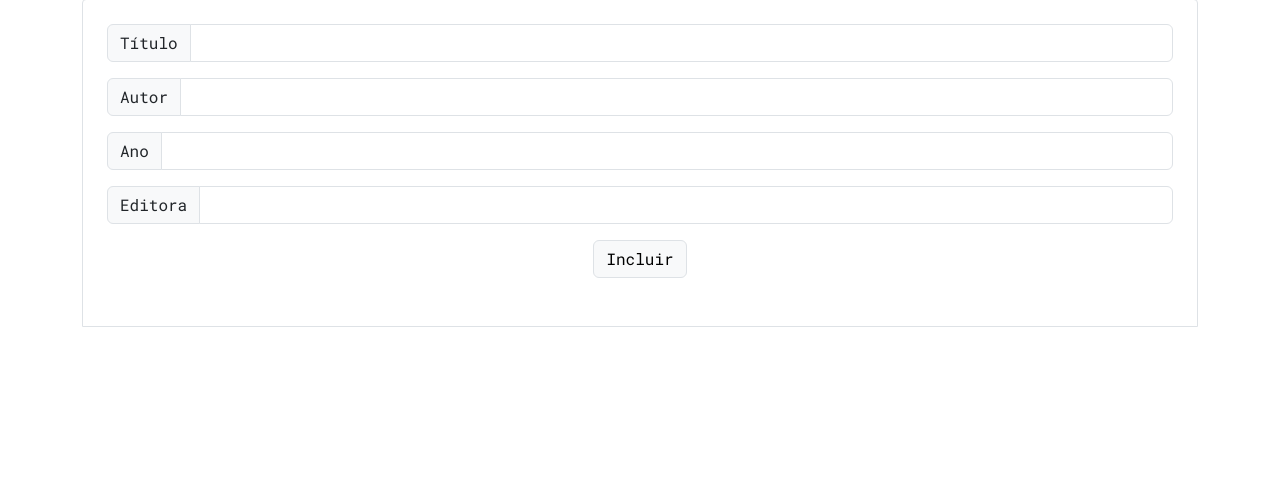
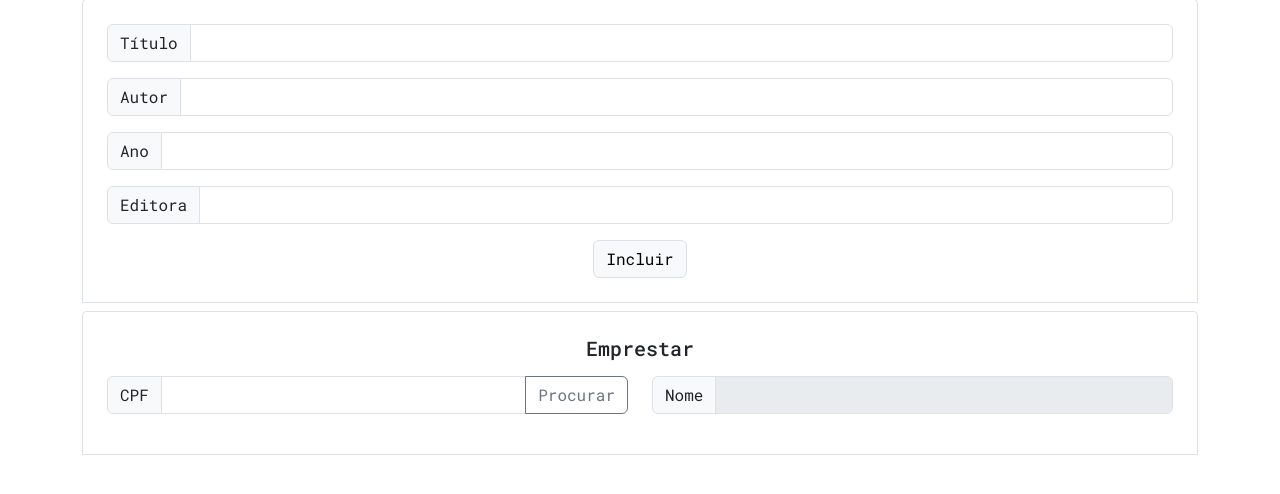
Before and after one commit to CaioXavier89/Urubooks, a Flask app: page /acervo/incluir in a window 1280 px wide. Shown: the part 152-646 px from the top of the page. Run offline with Flask 3, Linux system fonts and the light colour scheme; a user stored in the database is signed in; some libraries are stand-ins or nearby versions.

Commit message:
Add opção de emprestar durante cadastro da obra

```diff
--- a/app.py
+++ b/app.py
@@ -2,7 +2,7 @@ import os
 
 from cs50 import SQL
 from datetime import date, timedelta
-from flask import Flask, flash, redirect, render_template, request, session, url_for
+from flask import Flask, flash, redirect, render_template, request, session, jsonify
 from flask_session import Session
 from werkzeug.security import check_password_hash, generate_password_hash
 import ast
@@ -144,9 +144,10 @@ def acervo():
 def acervo_editar():
     if request.method == "POST":
         # handles arquivamento do banco de dados
-        if archive_request := request.form.get('delete-id'):
-            db.execute("UPDATE acervo SET status = 'ARQUIVADO' WHERE id = ?", archive_request)
-            flash("Status da obra atualizado com sucesso", "warning")
+        if delete_request := request.form.get('delete-id'):
+            db.execute("DELETE FROM emprestimos WHERE obra_id = ?", delete_request)
+            db.execute("DELETE FROM acervo WHERE id = ?", delete_request)
+            flash("Obra removida do banco de dados.", "warning")
             return redirect("/acervo")
 
         previous_data = ast.literal_eval(request.form.get("previous_data"))
@@ -174,8 +175,7 @@ def acervo_editar():
         edited_book = db.execute("SELECT * FROM acervo WHERE id = ?", obra_id)
 
         emprestimos = db.execute(
-            "SELECT * FROM contatos JOIN emprestimos on contatos.cpf = emprestimos.contato_cpf WHERE contatos.cpf IN \
-            (SELECT contato_cpf FROM emprestimos WHERE obra_id = ?)", obra_id
+            "SELECT * FROM emprestimos JOIN contatos ON emprestimos.contato_cpf = contatos.cpf WHERE emprestimos.obra_id = ?", obra_id
             )
 
         for row in emprestimos:
@@ -202,15 +202,24 @@ def acervo_incluir():
         editora = request.form.get('editora')
         ano = request.form.get('ano')
 
-        if db.execute('SELECT * FROM acervo WHERE titulo = ?, autor = ?, editora = ?, ano = ?', titulo, autor, editora, ano):
+        if len(db.execute('SELECT * FROM acervo WHERE titulo = ? AND autor = ? AND editora = ? AND ano = ?', titulo, autor, editora, ano)) != 0:
             flash("Esse livro já existe no acervo", "warning")
             return render_template("acervo/incluir.html")
 
         db.execute('INSERT INTO acervo (titulo, autor, editora, ano, status) VALUES (?, ?, ?, ?, "DISPONIVEL")', titulo, autor, editora, ano)
+        obra_id = db.execute("SELECT last_insert_rowid()")[0]["last_insert_rowid()"]
         flash("Livro cadastrado", "success")
+
+        if cpf := request.form.get("user-id"):
+            prazo = request.form.get("prazo")
+            fazer_emprestimo(obra_id, cpf, prazo)
+            flash("Empréstimo cadastrado", "success")
+
         return redirect("/acervo")
+
     else:
-        return render_template("acervo/incluir.html")
+        prazo_default = HOJE + timedelta(days=PRAZO_ASSINATURA_DEFAULT)
+        return render_template("acervo/incluir.html", hoje=HOJE, prazo_default=prazo_default)
 
 
 @app.route("/assinatura", methods=["POST"])
@@ -224,7 +233,27 @@ def assinatura():
     plano = request.form.get("plano")
     prazo = request.form.get("prazo")
 
-    return fazer_assinatura(contato_cpf, plano, prazo)
+    if fazer_assinatura(contato_cpf, plano, prazo) == True:
+        flash("Assinatura feita com sucesso.", "success")
+        return redirect("/")
+
+
+@app.route("/cpf-search")
+def cpf_search():
+    cpf = request.args.get("cpf")
+    usuario = {
+        "nome":"",
+        "cpf":"",
+    }
+
+    if query := db.execute("SELECT * FROM contatos WHERE cpf = ?", cpf):
+        usuario = query[0]
+        if len(db.execute("SELECT * FROM assinaturas WHERE contato_cpf = ? AND status = 'ATIVA'", cpf)) != 0:
+            usuario["assinante"] = "true"
+        else:
+            usuario["assinante"] = "false"
+
+    return jsonify(usuario)
 
 
 @app.route("/devolver", methods=["POST"])
@@ -256,8 +285,7 @@ def emprestar():
         contato_cpf = request.form.get("user-id")
         prazo = request.form.get("prazo")
 
-        db.execute("INSERT INTO emprestimos (obra_id, contato_cpf, data, prazo) VALUES (?, ?, ?, ?)", obra_id, contato_cpf, HOJE, prazo)
-        db.execute("UPDATE acervo SET status = 'EMPRESTADO' WHERE id = ?", obra_id)
+        fazer_emprestimo(obra_id, contato_cpf, prazo)
 
         flash('Empréstimo cadastrado', 'success')
         return redirect('/')
@@ -276,11 +304,8 @@ def emprestar():
         contato_cpf = request.args.get("user-id")
         if usuario := db.execute("SELECT * FROM contatos WHERE cpf = ?", contato_cpf):
             usuario = usuario[0]
-            assinaturas = db.execute("SELECT * FROM assinaturas WHERE contato_cpf = ?", contato_cpf)
-            for a in assinaturas:
-                if a["status"] == "ATIVA":
+            if len(db.execute("SELECT * FROM assinaturas WHERE contato_cpf = ? AND status = 'ATIVA'", contato_cpf)) != 0:
                     usuario["assinante"] = "true"
-                    break
             else:
                 usuario["assinante"] = "false"
 
@@ -482,21 +507,31 @@ def usuarios_detalhes():
         return render_template("usuarios/detalhes.html", contato=contato, emprestimos=emprestimos, hoje=HOJE.isoformat(), prazo_default=prazo_default, plano_default=PLANO_ASSINATURA_DEFAULT, assinaturas=assinaturas)
 
 # FUNÇÕES
+def fazer_emprestimo(id, cpf, prazo):
+    if validate_iso(prazo) == True:
+        db.execute("INSERT INTO emprestimos (obra_id, contato_cpf, data, prazo) VALUES (?, ?, ?, ?)", id, cpf, HOJE.isoformat(), prazo)
+        db.execute("UPDATE acervo SET status = 'EMPRESTADO' WHERE id = ?", id)
+        return True
+
 
 def fazer_assinatura(cpf, plano, prazo):
+    if validate_iso(prazo) == True:
+        if len(db.execute("SELECT * FROM assinaturas WHERE contato_cpf = ? AND status = 'ATIVA'", cpf)) == 0:
+            db.execute("INSERT INTO assinaturas (contato_cpf, data, plano, prazo, status) VALUES (?, ?, ?, ?, 'ATIVA')", cpf, HOJE.isoformat(), plano, prazo)
+            return True
+        else:
+            flash("O usuário já possui uma assinatura ativa.", "danger")
+            return redirect("/")
+
+
+def validate_iso(prazo):
     try:
         date.fromisoformat(prazo)
     except ValueError:
         flash("Formato inválido. Utilize: AAAA-MM-DD.", "danger")
         return redirect("/")
-
-    if len(db.execute("SELECT * FROM assinaturas WHERE contato_cpf = ? AND status = 'ATIVA'", cpf)) == 0:
-        db.execute("INSERT INTO assinaturas (contato_cpf, data, plano, prazo, status) VALUES (?, ?, ?, ?, 'ATIVA')", cpf, HOJE.isoformat(), plano, prazo)
-        flash("Assinatura feita com sucesso.", "success")
-        return redirect("/")
     else:
-        flash("O usuário já possui uma assinatura ativa.", "danger")
-        return redirect("/")
+        return True
 
 
 if __name__ == '__main__':
--- a/templates/acervo/editar.html
+++ b/templates/acervo/editar.html
@@ -72,7 +72,6 @@
                     <td>{{ emprestimo.cpf }}</td>
                     <td>{{ emprestimo.nome }}</td>
                     <td>{{ emprestimo.data }}</td>
-                    <td>{{ emprestimo.prazo }}</td>
                     {% if emprestimo.atrasado == "true" %}
                         <td style="color:red"><b>{{ emprestimo.prazo }}<b></td>
                     {% else %}
--- a/templates/acervo/incluir.html
+++ b/templates/acervo/incluir.html
@@ -7,15 +7,17 @@
 {% block main %}
 <h3 class='mb-3'>Incluir livro</h3>
 
+<form id="incluir" action="/acervo/incluir" method="post">
+    <input type="hidden" name="user-id" id="user-id" value="">
     <div class="input-group-container">
-    <form id="incluir" action="/incluir" method="post">
+
             <div class="input-group mb-3">
                 <span class="input-group-text">Título</span>
-            <input name="titulo" type="text" class="form-control" autocomplete="off">
+                <input name="titulo" type="text" class="form-control" autocomplete="off" required>
             </div>
             <div class="input-group mb-3">
                 <span class="input-group-text">Autor</span>
-            <input name="autor" type="text" class="form-control" autocomplete="off">
+                <input name="autor" type="text" class="form-control" autocomplete="off" required>
             </div>
             <div class="input-group mb-3">
                 <span class="input-group-text">Ano</span>
@@ -25,7 +27,74 @@
                 <span class="input-group-text">Editora</span>
                 <input name="editora" type="text" class="form-control" autocomplete="off">
             </div>
-        <button type='submit' class="btn btn-light btn-border mb-4">Incluir</button>
+            <button id="incluir-btn" type='submit' class="btn btn-light btn-border">Incluir</button>
+    </div>
+    <div class="input-group-container mt-2">
+        <h5 class='mb-3'>Emprestar</h5>
+        <div class="row">
+            <div class="col-lg-6">
+                <div class="input-group mb-3">
+                    <span class="input-group-text">CPF</span>
+                    <input id="search" name="cpf" type="text" class="form-control" autocomplete="on">
+                    <div class="btn btn-outline-secondary" onclick="searchCpf()" id="button-addon2">Procurar</div>
+                </div>
                 </form>
             </div>
+            <div class="col-lg-6">
+                <div class="input-group mb-3">
+                    <span class="input-group-text">Nome</span>
+                    <div id="nome" class="form-control" style="text-align: left; background-color: #e9ecef;"></div>
+                </div>
+            </div>
+        </div>
+        <div id="ass-confirm" style="display:none">
+            <h5 class='mb-3'>Duração</h5>
+            <div class="row justify-content-md-center">
+                <div class="col-auto">
+                    <div class="input-group mb-3">
+                        <span class="input-group-text">Data</span>
+                        <input name="data" type="text" class="form-control" autocomplete="off" value="{{ hoje }}" disabled>
+                    </div>
+                </div>
+                <div class="col-auto">
+                    <div class="input-group mb-3">
+                        <span class="input-group-text">Prazo</span>
+                        <input name="prazo" type="text" class="form-control" autocomplete="off" value="{{ prazo_default }}">
+                    </div>
+                </div>
+            </div>
+            <div class="container">
+                <button type="submit" class="btn btn-light btn-border">Incluir livro e emprestar</button>
+            </div>
+
+        </div>
+    </div>
+</form>
+
+<script>
+    function showWarningAss() {
+        var result = confirm("O usuário não é assinante. Emprestar assim mesmo?");
+        return result;
+    }
+</script>
+<script>
+    async function searchCpf() {
+        let search = document.getElementById("search");
+        let response = await fetch('/cpf-search?cpf=' + search.value);
+        let user = await response.json();
+
+        if (response) {
+            document.getElementById("nome").innerHTML = user.nome;
+            document.getElementById("user-id").value = user.cpf;
+        }
+
+        if (user.nome) {
+            document.getElementById("incluir-btn").style.display = "none";
+            document.getElementById("ass-confirm").style.display = "block";
+            if (user.assinante === 'false') {
+                document.getElementById("incluir").setAttribute("onsubmit", "return showWarningAss()");
+            }
+        }
+    }
+</script>
 {% endblock %}
--- a/templates/emprestar.html
+++ b/templates/emprestar.html
@@ -58,7 +58,7 @@
                 <div class="col-lg-6">
                     <div class="input-group mb-3">
                         <span class="input-group-text">Nome</span>
-                        <input name="autor" type="text" class="form-control" autocomplete="off" value="{{ usuario.nome }}" disabled>
+                        <input type="text" class="form-control" autocomplete="off" value="{{ usuario.nome }}" disabled>
                     </div>
                 </div>
             </div>
```
Also changed, not shown: urubooks.db. Lines whose indentation alone changed are shown as unchanged.
